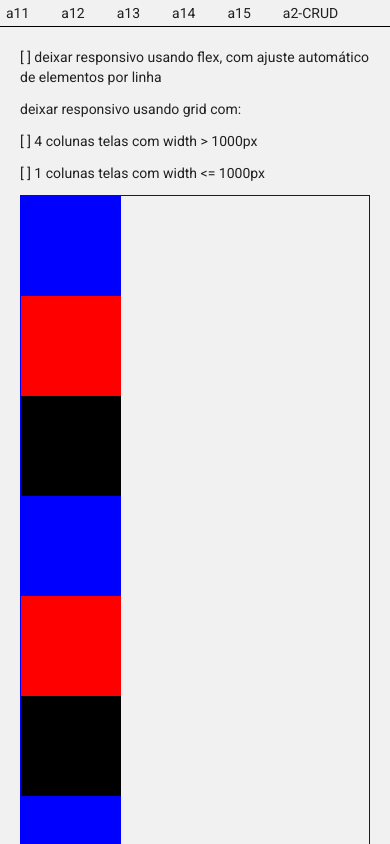
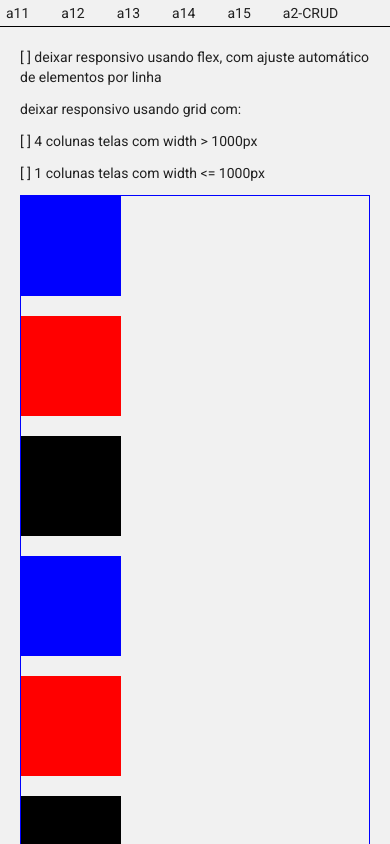
Before and after one commit to tammenhain123/angular-test, an Angular app: page /a12 in a window 390 px wide. Built offline with nearby package versions, Linux system fonts and the light colour scheme.

Commit message:
feat: ajustar elementos por linha, tamanho de tela e responsividade

```diff
--- a/src/app/atividades/1 - HTML, SCSS, Typescript/a1.2-responsivo/a1.2-responsivo.component.scss
+++ b/src/app/atividades/1 - HTML, SCSS, Typescript/a1.2-responsivo/a1.2-responsivo.component.scss
@@ -6,6 +6,8 @@
 }
 
 .wrapper {
+  display: flex;
+  flex-wrap: wrap;
 }
 
 .blue {
@@ -19,3 +21,17 @@
 .black {
   background-color: black;
 }
+
+@media (max-width: 1000px) {
+  .wrapper {
+    display: grid;
+    grid-template-columns: 1fr;
+  }
+}
+
+@media (min-width: 1001px) {
+  .wrapper {
+    display: grid;
+    grid-template-columns: repeat(4, 1fr);
+  }
+}
```
